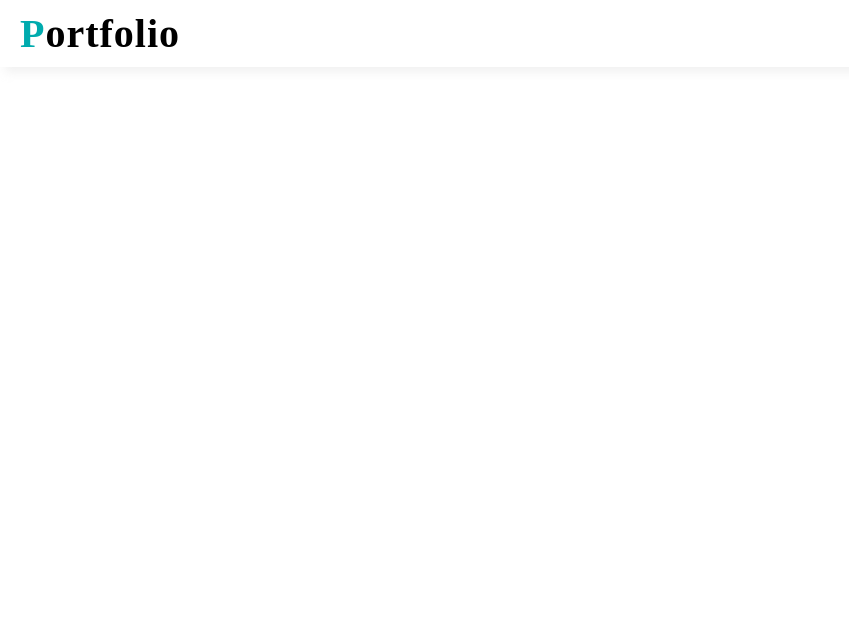
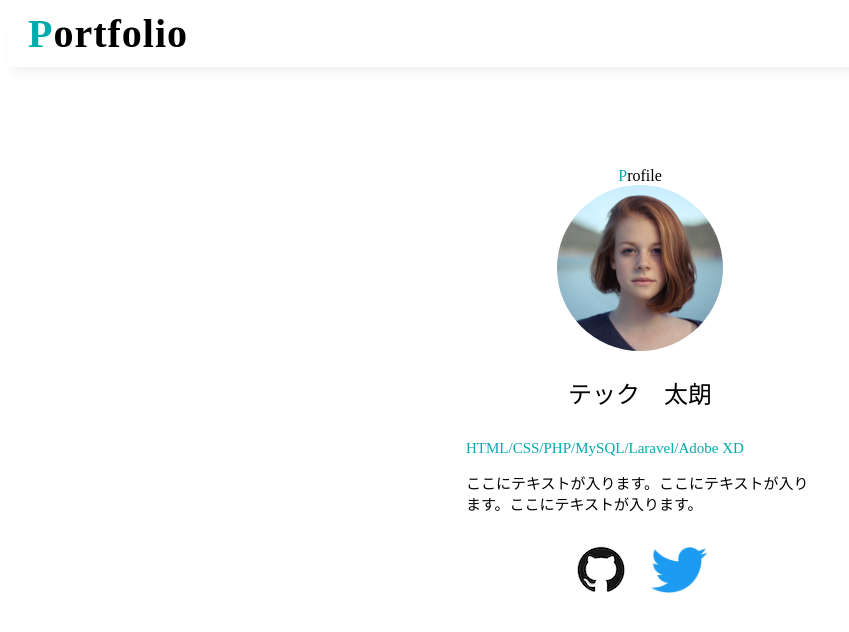
Before and after one commit to moanakai/PortfolioSample2, a PHP site: page / in a window 1280 px wide. Before the commit the part shown is almost empty. Shown: the top 632 px of the page, without its empty margins (0-849 px from the left). Run offline with PHP 8.4, Linux system fonts and the light colour scheme.

Commit message:
mainのprofileの箱作成

```diff
--- a/index.html
+++ b/index.html
@@ -8,6 +8,7 @@
     <meta name="viewport" content="テック太郎の自己紹介">
     <!-- タイトルの設定-->
     <title>PORTFOLIO2</title>
+    <!-- タイトルの設定 -->
     <link rel="stylesheet" href="style.css">
 </head>
 <body>
@@ -23,5 +24,45 @@
             </a>
         </h1>
     </header>
+
+    <!--
+        mainタグの作成
+        ・profile用とwork用の箱を作成する
+        →divタグを使っていきます
+    -->
+    <div class="block-main">
+        <!--
+            profileの前
+        -->
+        <div class="box-profile">
+            <h2　class="sub-title">
+                <span class="color-green">P</span>rofile
+            </h2>
+            <div class="item-list">
+                <img src="img/profile.png" alt="プロフィール画像">
+                <b>テック　太朗</b>
+                <p class="color-green">HTML/CSS/PHP/MySQL/Laravel/Adobe XD</p>
+                <p>ここにテキストが入ります。ここにテキストが入ります。ここにテキストが入ります。</p>
+            </div>
+            <ul class="icon-list">
+                <li>
+                    <a href=""></a>
+                        <img src="img/github.png" alt="Githubアイコン">
+                </li>
+                <li>
+                    <a href=""></a>
+                        <img src="img/twitter.png" alt="Twitterアイコン">
+                </li>
+            </ul>
+
+        </div>
+        <!--
+            workの前
+        -->
+        <div>
+
+        </div>
+
+    </div>
 </body>
 </html>
--- a/style.css
+++ b/style.css
@@ -2,7 +2,7 @@
 *　画面のスタイルシート
 */
 
-body {
+.body {
     font-family: "Noto Sans JP","sans-serif";
     margin: 0;
     min-width: 1076px;
@@ -10,6 +10,10 @@ body {
 
 .color-green {
     color: #00ABAE;
+}
+
+.sub-title {
+    font-size: 32px;
 }
 
 
@@ -23,9 +27,64 @@ body {
     box-shadow: 0 10px 10px -5px rgba(204,204,204,0.3);
 }
 
-.block-header a{
+.block-header a {
     font-size: 40px;
     color: #000;
     text-decoration: none;
     letter-spacing: 1px;
 }
+
+/*
+* [main]のスタイルシート
+*/
+
+.block-main {
+    text-align : center;
+    margin: 100px 0;
+}
+
+/*
+*[profile]のスタイルシート
+*/
+
+.item-list{
+    width: 100%;
+    max-width: 348px;
+    margin: 0 auto;
+}
+
+.item-list b{
+    display: block;
+    font-size: 24px;
+    font-weight: normal;
+    margin: 20px 0 30px;
+}
+.item-list p{
+    font-size: 15px;
+    line-height: normal;
+    text-align: left;
+}
+.item-list p{
+    font-size: 15px;
+    line-height: normal;
+    text-align: left;
+}
+
+.icon-list {
+    list-style: none;
+    width: 100%;
+    max-width: 247px;
+    margin: 30px auto;
+    padding: 0;
+    display: flex;
+    justify-content: center;
+    align-items: center;
+}
+
+.icon-list li {
+    margin-right: 22px;
+}
+
+.icon-list li:last-child{
+    margin-right: 0;
+}
```
